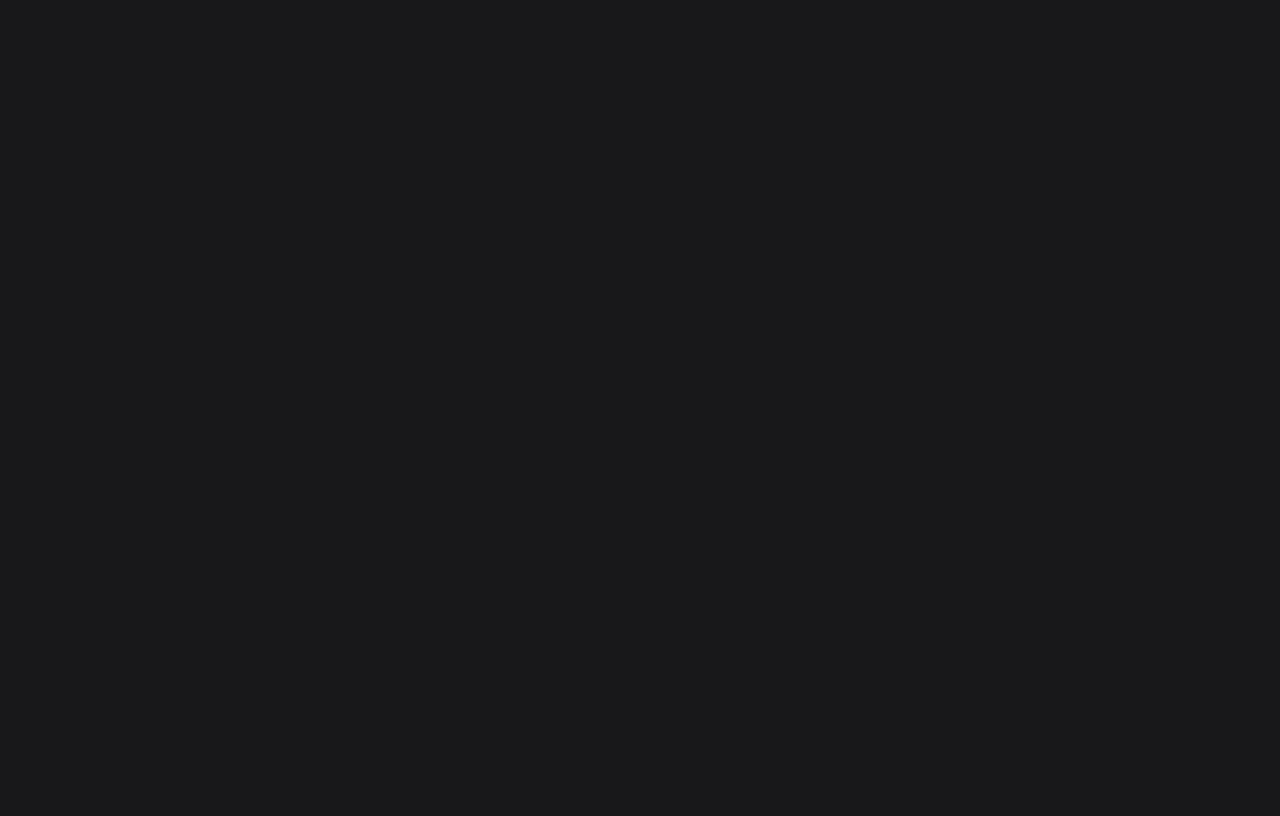
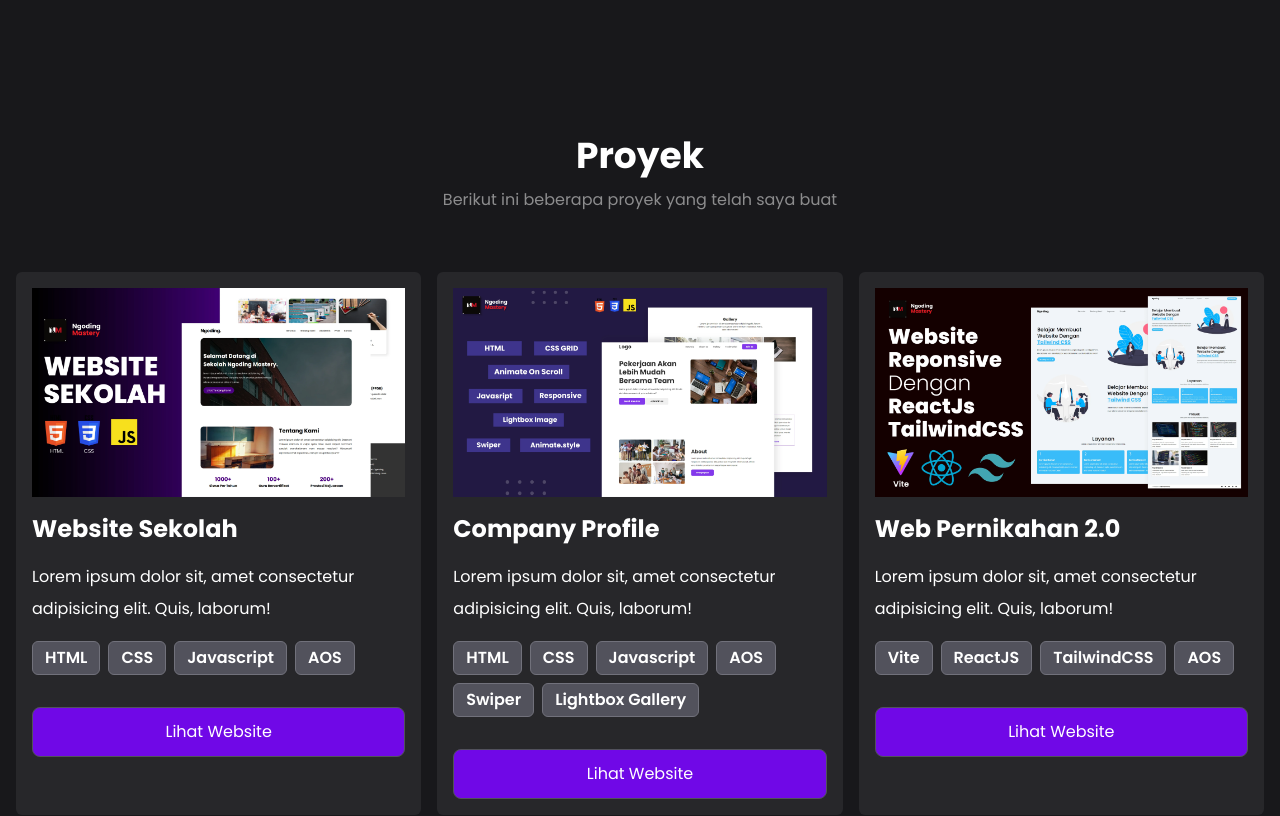
Before and after one commit to reyhanx/Portofolio-Reactjs-Tailwindcss, a React (Vite) app: page / in a window 1280 px wide. Shown: the part 1740-2556 px from the top of the page. Before the commit the page ends 1748 px from the top, so only its background shows below. Built offline with nearby package versions, Linux system fonts and the light colour scheme.

Commit message:
add project section

```diff
--- a/src/App.jsx
+++ b/src/App.jsx
@@ -1,5 +1,5 @@
 import DataImage from "./data";
-import {listTools} from "./data"
+import { listTools, listProyek } from "./data";
 
 function App() {
   return (
@@ -11,6 +11,7 @@
               src={DataImage.HeroImage}
               alt="Hero Image"
               className="w-10 rounded-md"
+              loading="lazy"
               srcset=""
             />
             <q> Ingin Menjadi Programmer Handal, Namun Enggan Ngoding</q>
@@ -42,6 +43,7 @@
           alt="Hero Image"
           className="w-[500px] md:ml-auto"
           srcset=""
+          loading="lazy"
         />
       </div>
       {/* About */}
@@ -52,6 +54,7 @@
             alt="Image"
             srcset=""
             className="w-12 rounded-md mb-10 sm:hidden"
+            loading="lazy"
           />
           <p className="text-base/loose mb-10">
             Hi, perkenalkan saya ir jendral wito, seorang Full Stack Web
@@ -92,10 +95,11 @@
             website ataupun Design
           </p>
           <div className="tools-box mt-14 grid lg:grid-cols-4 md:grid-cols-3 sm:grid-cols-2  grid-cols-1 gap-4">
-
-          {listTools.map( (tool) => (
-
-            <div className="flex items-center gap-2 p-3 border border-zinc-600 rounded-md hover:bg-zinc-800 group" key={tool.id}>
+            {listTools.map((tool) => (
+              <div
+                className="flex items-center gap-2 p-3 border border-zinc-600 rounded-md hover:bg-zinc-800 group"
+                key={tool.id}
+              >
                 <img
                   src={tool.gambar}
                   alt="Tools Image"
@@ -107,12 +111,54 @@
                   <p className="opacity-50">{tool.ket}</p>
                 </div>
               </div>
-
             ))}
           </div>
         </div>
       </div>
       {/* About */}
+
+      {/* proyek */}
+      <div className="proyek mt-32 py10">
+        <h1 className="text-center text-4xl font-bold mb-2">Proyek</h1>
+        <p className="text-base/loose text-center opacity-50">
+          Berikut ini beberapa proyek yang telah saya buat
+        </p>
+        <div className="proyek-box mt-14 grid lg:grid-cols-3 sm:grid-cols-2 grid-cols-1 gap-4">
+          {listProyek.map((proyek) => (
+            <div key={proyek.id} className="p-4 bg-zinc-800 rounded-md">
+              <img
+                src={proyek.gambar}
+                alt="Proyek Image"
+                loading="lazy"
+                srcset=""
+              />
+              <div>
+                <h1 className="text-2xl font-bold my-4">{proyek.nama}</h1>
+                <p className="text-base/loose mb-4">{proyek.desk}</p>
+                <div className="flex flex-wrap gap-2">
+                  {proyek.tools.map((tool, index) => (
+                    <p
+                      className="py-1 px-3 border border-zinc-500 bg-zinc-600 rounded-md font-semibold"
+                      key={index}
+                    >
+                      {tool}
+                    </p>
+                  ))}
+                </div>
+                <div className="mt-8 text-center">
+                  <a
+                    href="#"
+                    className="bg-violet-700 p-3 rounded-lg block border border-zinc-600 hover:bg-violet-600"
+                  >
+                    Lihat Website
+                  </a>
+                </div>
+              </div>
+            </div>
+          ))}
+        </div>
+      </div>
+      {/* proyek */}
     </>
   );
 }
```
Also changed, not shown: src/main.jsx (+11 -11 lines). Lines whose indentation alone changed are shown as unchanged.
